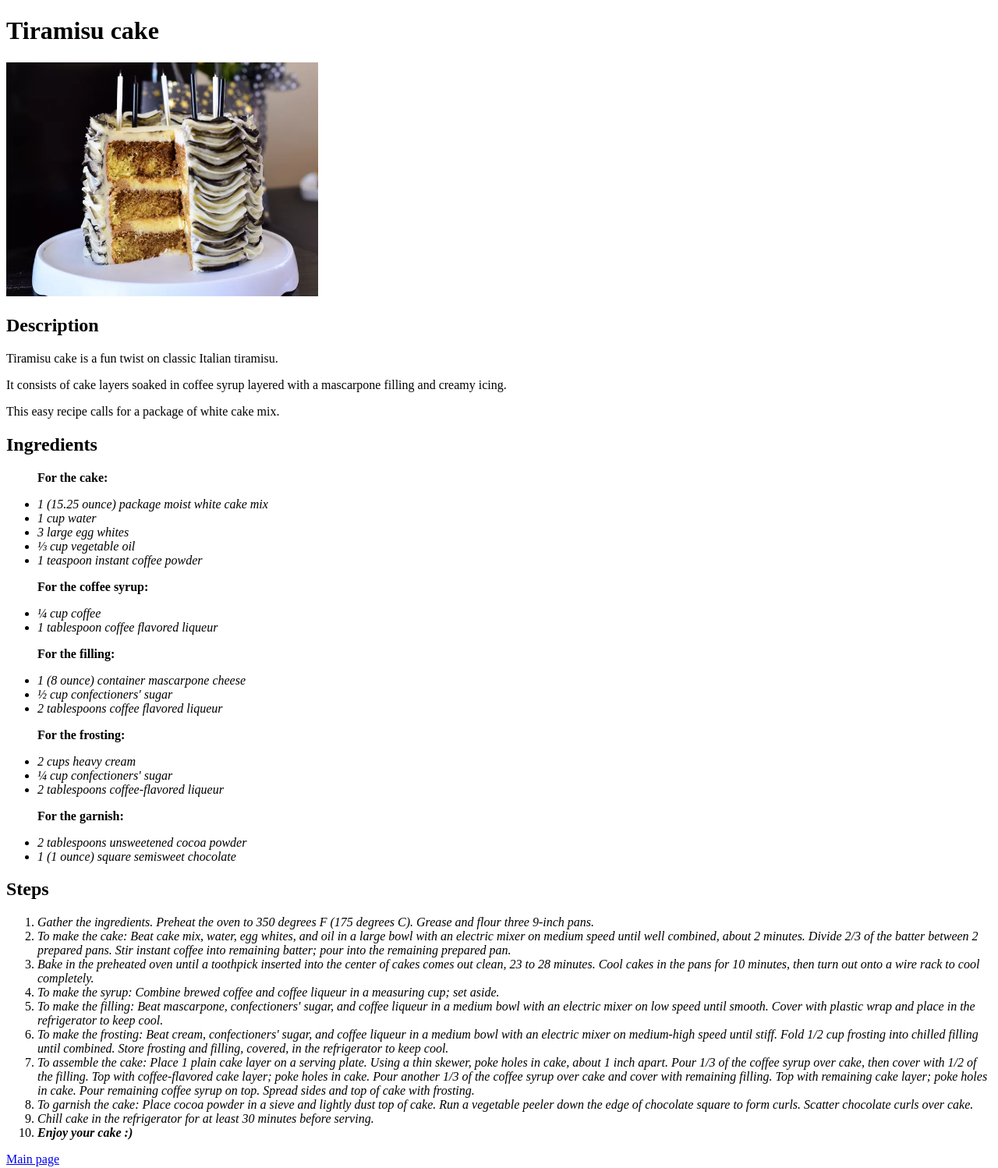
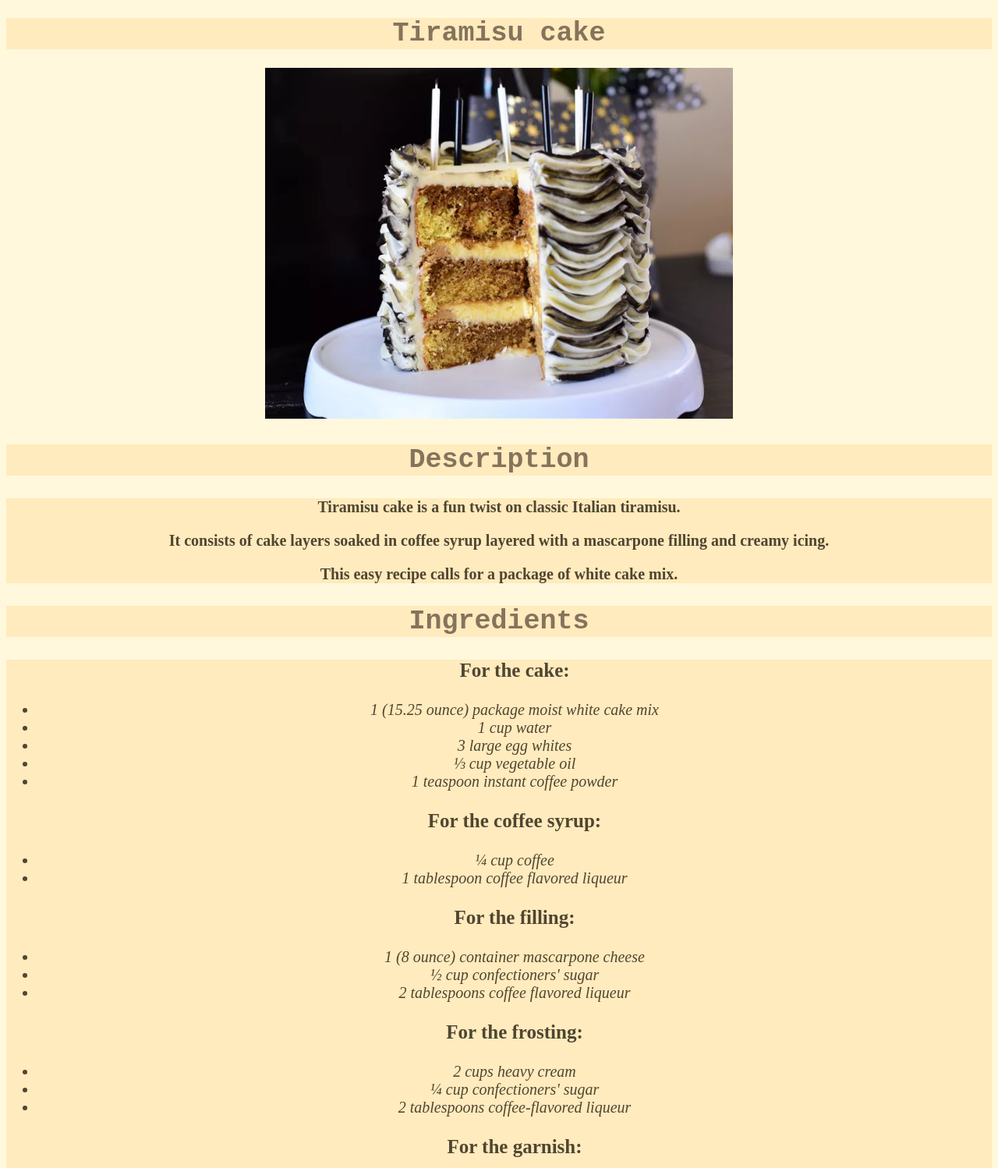
Before and after one commit to MilsenOnly12k/odin-recipes, a plain HTML site: page recipes/tiramisu.html in a window 1280 px wide. Shown: the top 1498 px of the page at 78% size. Drawn offline with Linux system fonts and the light colour scheme.

Commit message:
Add css to all html files, fix some minor issues

```diff
--- a/index.html
+++ b/index.html
@@ -3,14 +3,19 @@
   <head>
     <meta charset="utf-8">
     <title>Main page</title>
+    <link rel="stylesheet" href="styles.css">
   </head>
   <body>
-    <h1>Odin recipes</h1>
+    <div  id="Header">
+      <h1>Odin recipes</h1>
+    </div>
 
+    <div class="Selection">
     <ul>
       <li><a href="recipes/pizza.html">Homemade pizza</a></li>
       <li><a href="recipes/spaghetti.html">Homemade spaghetti sauce</a></li>
       <li><a href="recipes/tiramisu.html">Homemade tiramisu cake</a></li>
     </ul>
+    </div>
   </body>
 </html>
--- /dev/null
+++ b/recipes/pizza.css
@@ -0,0 +1,62 @@
+body {
+  background-color: burlywood;
+  text-align: center;
+}
+
+#Header {
+  font-family: "Courier New", monospace, sans-serif;
+  font-size: 40px;
+  background-color: rgb(241, 212, 177);
+  color: rgb(63, 60, 50);
+}
+
+#ImageOne {
+  height: auto;
+  width: 600px;
+}
+
+#Description {
+  background-color: rgb(240, 208, 168);
+  font-size: 35px;
+  font-family: "Courier New", monospace, sans-serif;
+  color: rgb(68, 63, 63);
+}
+
+.Description {
+  background-color: rgb(240, 208, 168);
+  font-size: 20px;
+  font-weight: 600;
+}
+
+#Ingredients {
+  background-color: rgb(240, 208, 168);
+  color: rgb(68, 63, 63);
+  font-size: 35px;
+  font-family: "Courier New", monospace, sans-serif;
+}
+
+.Ingredients {
+  background-color: rgb(240, 208, 168);
+  font-size: 20px;
+}
+
+.Ingredients p {
+  font-size: 30px;
+}
+
+#Steps {
+  background-color: rgb(240, 208, 168);
+  font-size: 35px;
+  font-family: "Courier New", monospace, sans-serif;
+  color: rgb(68, 63, 63);
+}
+
+.Steps {
+  background-color: rgb(240, 208, 168);
+  font-size: 20px;
+}
+
+#Home-page {
+  color: darkred;
+  font-size: 40px;
+}
--- /dev/null
+++ b/recipes/spaghetti.css
@@ -0,0 +1,65 @@
+body {
+  background-color: rgb(241, 116, 116);
+  text-align: center;
+}
+
+#Header {
+  background-color: rgb(232, 81, 81);
+  font-family: "Courier New", monospace, sans-serif;
+  color: rgb(89, 56, 63);
+  font-size: 35px;
+}
+
+#ImageOne {
+  height: auto;
+  width: 600px;
+}
+
+#Description {
+  background-color: rgb(232, 81, 81);
+  font-size: 35px;
+  color: rgb(89, 56, 63);
+  font-family: "Courier New", monospace, sans-serif;
+}
+
+.Description {
+  background-color:rgb(232, 81, 81);
+  font-size: 20px;
+  font-weight: 600;
+  color: rgb(70, 20, 20);
+}
+
+#Ingredients {
+  background-color: rgb(232, 81, 81);
+  font-size: 35px;
+  font-family: "Courier New", monospace, sans-serif;
+  color: rgb(89, 56, 63);
+}
+
+.Ingredients {
+  background-color: rgb(232, 81, 81);
+  color: rgb(70, 20, 20);
+  font-size: 20px;
+}
+
+.Ingredients p {
+  font-size: 25px;
+}
+
+#Steps {
+  background-color: rgb(232, 81, 81);
+  font-size: 35px;
+  font-family: "Courier New", monospace, sans-serif;
+  color: rgb(89, 56, 63);
+}
+
+.Steps {
+  background-color: rgb(232, 81, 81);
+  font-size: 20px;
+  color:  rgb(70, 20, 20);
+}
+
+#Main-page {
+  font-size: 40px;
+  color: greenyellow;
+}
--- /dev/null
+++ b/recipes/tiramisu.css
@@ -0,0 +1,65 @@
+body {
+  background-color: cornsilk;
+  text-align: center;
+}
+
+#Header {
+  background-color: rgb(255, 235, 189);
+  font-size: 35px;
+  font-family: "Courier New", monospace, sans-serif;
+  color: rgb(133, 115, 92);
+}
+
+#ImageOne {
+  height: auto;
+  width: 600px;
+}
+
+#Description {
+  background-color: rgb(255, 235, 189);
+  font-size: 35px;
+  font-family: "Courier New", monospace, sans-serif;
+  color: rgb(133, 115, 92);
+}
+
+.Description {
+  background-color: rgb(255, 235, 189);
+  font-size: 20px;
+  font-weight: 600;
+  color: rgb(80, 69, 49);
+}
+
+#Ingredients {
+  background-color: rgb(255, 235, 189);
+  font-size: 35px;
+  font-family: "Courier New", monospace, sans-serif;
+  color: rgb(133, 115, 92);
+}
+
+.Ingredients {
+  background-color: rgb(255, 235, 189);
+  font-size: 20px;
+  color: rgb(80, 69, 49);
+}
+
+.Ingredients p {
+  font-size: 25px;
+}
+
+#Steps {
+  background-color: rgb(255, 235, 189);
+  font-size: 35px;
+  font-family: "Courier New", monospace, sans-serif;
+  color: rgb(133, 115, 92);
+}
+
+.Steps {
+  background-color: rgb(255, 235, 189);
+  font-size: 20px;
+  color: rgb(80, 69, 49)
+}
+
+#Main-page {
+  font-size: 40px;
+  color: rgb(128, 128, 212);
+}
--- a/recipes/tiramisu.html
+++ b/recipes/tiramisu.html
@@ -3,19 +3,22 @@
   <head>
     <meta charset="utf-8">
     <title>Tiramisu cake</title>
-    </meta>
+    <link rel="stylesheet" href="tiramisu.css">
   </head>
   <body>
-    <h1>Tiramisu cake</h1>
+    <h1 id="Header">Tiramisu cake</h1>
 
-    <img src="../images/TiramisuLayerCakeKim-b51f80ededa24f51804257aa2bbdd1cf.webp" alt="Tiramisu cake" height="300" width="400">
+    <img src="../images/TiramisuLayerCakeKim-b51f80ededa24f51804257aa2bbdd1cf.webp" alt="Tiramisu cake" height="300" width="400" id="ImageOne">
 
-    <h2>Description</h2>
+    <h2 id="Description">Description</h2>
+    <div class="Description">
       <p>Tiramisu cake is a fun twist on classic Italian tiramisu.</p>
       <p>It consists of cake layers soaked in coffee syrup layered with a mascarpone filling and creamy icing.</p>
       <p>This easy recipe calls for a package of white cake mix.</p>
+    </div>
 
-    <h2>Ingredients</h2>
+    <h2 id="Ingredients">Ingredients</h2>
+    <div class="Ingredients">
       <ul>
         <p><strong>For the cake:</strong></p>
         <li><em>1 (15.25 ounce) package moist white cake mix</em></li>
@@ -42,8 +45,10 @@
         <li><em>2 tablespoons unsweetened cocoa powder</em></li>
         <li><em>1 (1 ounce) square semisweet chocolate</em></li>
       </ul>
+    </div>
 
-    <h2>Steps</h2>
+    <h2 id="Steps">Steps</h2>
+    <div class="Steps">
       <ol>
         <li><em>Gather the ingredients. Preheat the oven to 350 degrees F (175 degrees C). Grease and flour three 9-inch pans.</em></li>
         <li><em>To make the cake: Beat cake mix, water, egg whites, and oil in a large bowl with an electric mixer on medium speed until well combined, about 2 minutes. Divide 2/3 of the batter between 2 prepared pans. Stir instant coffee into remaining batter; pour into the remaining prepared pan.</em></li>
@@ -56,8 +61,8 @@
         <li><em>Chill cake in the refrigerator for at least 30 minutes before serving.</em></li>
         <li><em><strong>Enjoy your cake :)</strong></em></li>
       </ol>
+    </div>
 
-
-    <a href="../index.html">Main page</a>
+    <a href="../index.html" id="Main-page">Main page</a>
   </body>
 </html>
--- /dev/null
+++ b/styles.css
@@ -0,0 +1,19 @@
+body {
+  background-color: rgb(246, 242, 171);
+  text-align: center;
+
+}
+
+#Header {
+  background-color: rgb(226, 211, 82);
+  font-size: 40px;
+  font-family: "Courier New", monospace, sans-serif;
+}
+
+.Selection {
+  background-color: rgb(197, 197, 127);
+  font-size: 25px;
+  color: black;
+  font-family: "Courier New", monospace, sans-serif;
+  font-weight: 400;
+}
```
Also changed, not shown: recipes/pizza.html (+14 -6 lines), recipes/spaghetti.html (+13 -7 lines). Lines whose indentation alone changed are shown as unchanged.
